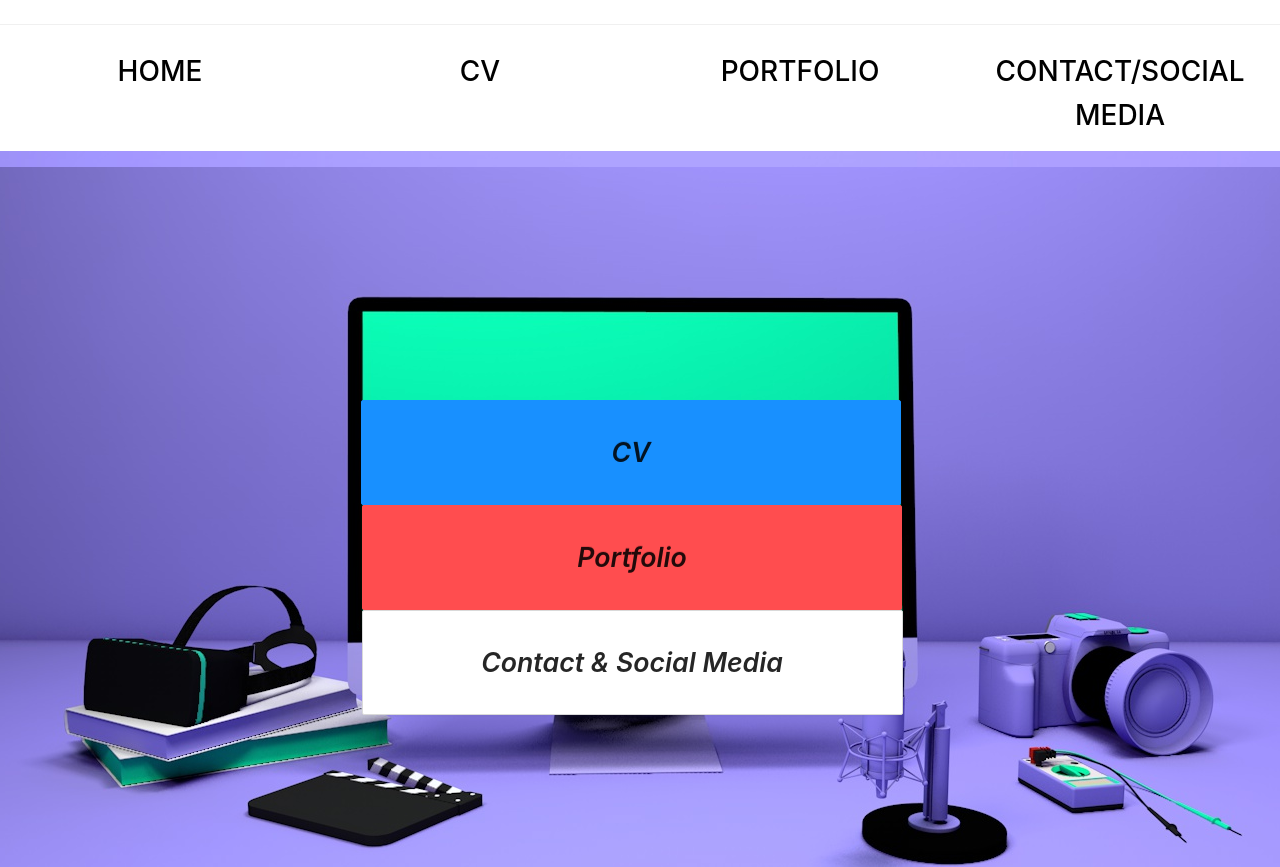
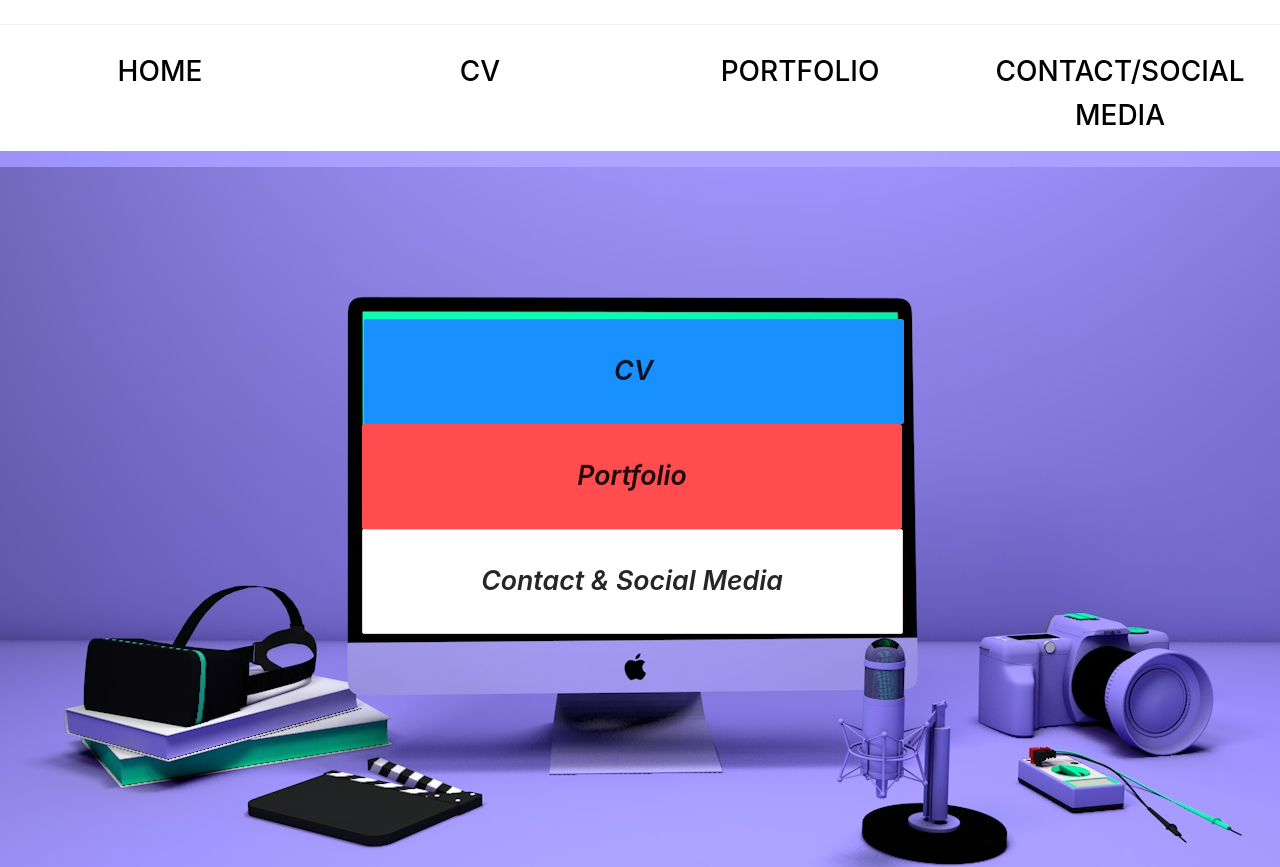
Before and after one commit to NickBoe/Web-Mini-Project-master, a React (Create React App) app in the folder antd-demo/: page /home in a window 1280 px wide. Shown: the top 867 px of the page. Built offline with nearby package versions, Linux system fonts and the light colour scheme.

Commit message:
Resolution in homepage

```diff
--- a/antd-demo/src/Home.css
+++ b/antd-demo/src/Home.css
@@ -12,8 +12,8 @@
 
 
 .marginss{
-      margin-top: 249px;
-      margin-left:-18px;
+      margin-top: 13.1%;
+      margin-left: -1%;
 }
 
 .marginss:hover{
--- a/antd-demo/src/NavigationBar.js
+++ b/antd-demo/src/NavigationBar.js
@@ -2,10 +2,6 @@ import React from "react";
 import "./App.css";
 import { NavLink } from "react-router-dom";
 import { Row, Col, Divider } from "antd";
-
-const DemoBox = (props) => (
-  <p className={`height-${props.value}`}>{props.children}</p>
-);
 
 function NavigationBar() {
   return (
```
